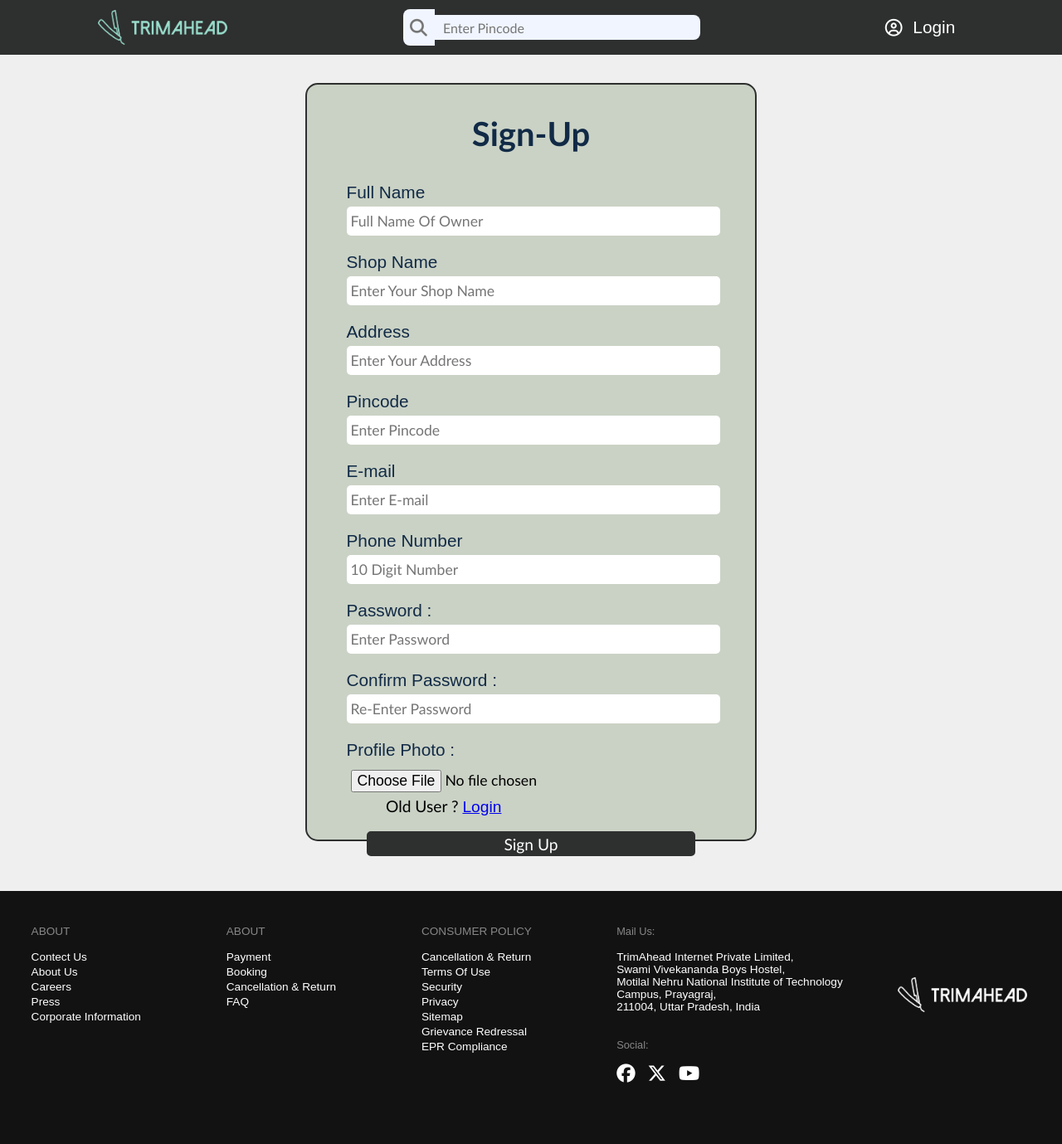
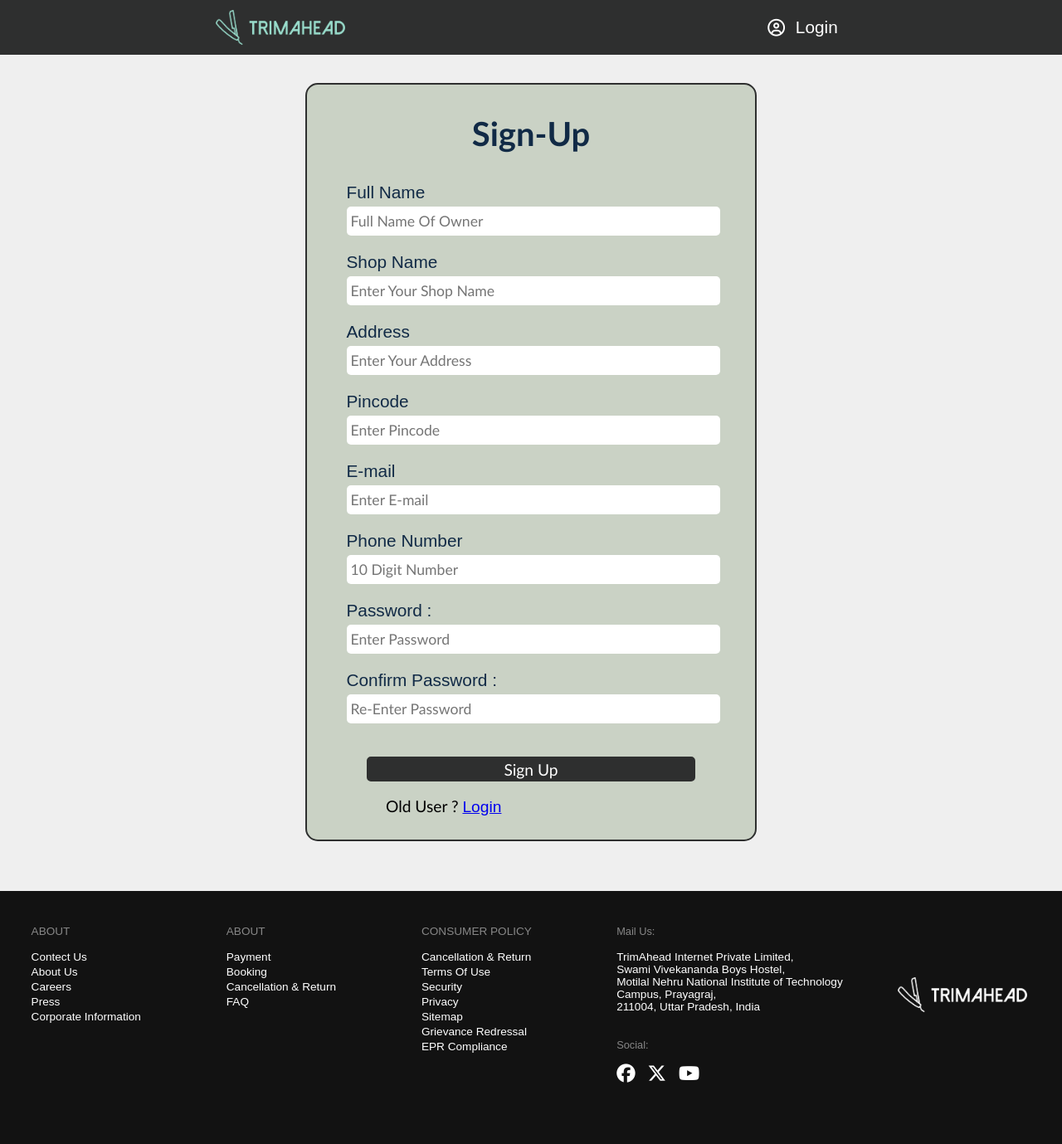
Before and after one commit to tirth-patel06/TrimAhead, a PHP site: page /signUp_asO.php in a window 1280 px wide. Shown: the whole page at 83% size. Run offline with PHP 8.4, Linux system fonts and the light colour scheme.

Commit message:
Update signUp_asO.php

```diff
--- a/signUp_asO.php
+++ b/signUp_asO.php
@@ -20,12 +20,6 @@ session_start();
         <div class="navbar">
             <div class="navbar-logo">
                 <img src="./image/Logo/OCNBG.png" alt="">
-            </div>
-            <div class="search">
-                <div class="search-icon">
-                    <i class="fa-solid fa-magnifying-glass""></i>
-                </div>
-                <input type="text" placeholder="Enter Pincode" class="input-box">
             </div>
             <div class="login">
                 <div class="user-icon">
@@ -74,10 +68,6 @@ session_start();
                     <div class="input-box">
                         <label for="cpassword" >Confirm Password :</label>
                         <input type="password" id="cpassword" name = "Confirm_Password" placeholder="Re-Enter Password" required>
-                    </div>
-                    <div class="input-box">
-                        <label for="profile-photo" >Profile Photo :</label>
-                        <input type="file" id="photo-input" name="profile-photo" accept="image/*" >
                     </div>
                     <div class="signUp-button">
                         <button type="submit" name = "Submit" href="signUp_asO.php">Sign Up</button>
@@ -181,10 +171,17 @@ if(isset($_POST['Submit'])){
 
             $pass = password_hash($Password,PASSWORD_BCRYPT);
             $cpass = password_hash($Confirm_Password, PASSWORD_BCRYPT);
+
             $emailquery = "select * from `cc_project`.`owner` where Email = '$Email' " ;
+            $phonequery = "select * from `cc_project`.`owner` where Phone_Number = '$Phone_Number' " ;
+
             $query = mysqli_query($con,$emailquery);
+            $query2 = mysqli_query($con, $phonequery);
+
 
             $emailcount = mysqli_num_rows($query);
+            $phonecount = mysqli_num_rows($query2);
+
 
             if($emailcount>0){
                  ?>
@@ -193,16 +190,33 @@ if(isset($_POST['Submit'])){
                 </script>
                 <?php
 
+            }
+            else if($phonecount>0){
+                ?>
+                <script>
+                    alert("Phone number already exists");
+                </script>
+                <?php
+
             }else{
                 if($Password === $Confirm_Password){
+                    $insertquery = "insert into `cc_project`.`owner`(Name,Shop_Name,Address,Pincode,Email,Phone_Number,Password,Confirm_Password) values('test ','test','test','$Pincode','test','test','$pass','$cpass')";
+                    $res4 = mysqli_query($con,$insertquery);
                         $insertquery = "insert into `cc_project`.`owner`(Name,Shop_Name,Address,Pincode,Email,Phone_Number,Password,Confirm_Password) values('$Name','$Shop_Name','$Address','$Pincode','$Email','$Phone_Number','$pass','$cpass')";
                         $res = mysqli_query($con,$insertquery);
+                        $q="select * from `cc_project`.`owner` ORDER BY serial_no DESC LIMIT 1";
+                        $query=mysqli_query($con,$q);
+                        $res01=mysqli_fetch_array($query);
+                        $vid=number_format($res01['serial_no'])+1;
+
+                        $q1 = "insert into `cc_project`.`queue`(Vendor,Customer,Mobile,Times,VendorId) values('$Shop_Name','test','0000000','sample',$vid)";
+                        $res02 = mysqli_query($con,$q1);
 
                         if($res){
                             ?>
                                echo "<script>
                                 alert('Sign Up Successful');
-                                     window.location.href='index.html';
+                                     window.location.href='login.php';
                                     </script>";
                                 exit();
                                 <?php
@@ -222,7 +236,14 @@ if(isset($_POST['Submit'])){
                                alert("Passwords does not match");
                         </script>
                         <?php
+
                 }
             }
+
+
+
+
+
+
 }
 ?>
```
